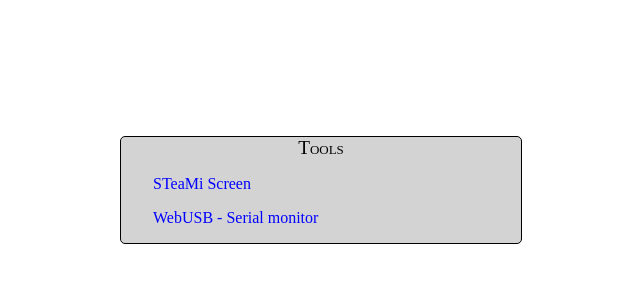
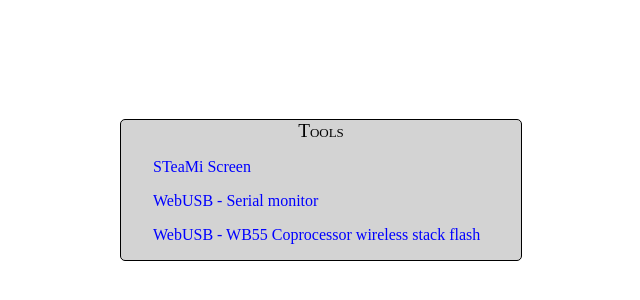
Before and after one commit to steamicc/steami-tools, a plain HTML site: page index.html in a window 1280 px wide. Shown: the part 210-510 px from the top of the page, without its empty margins (319-959 px from the left). Drawn offline with Linux system fonts and the light colour scheme.

Commit message:
Add copro stack flash

```diff
--- a/index.html
+++ b/index.html
@@ -10,6 +10,7 @@
             <ul>
                 <li><a href="steami-screen/index.html">STeaMi Screen</a></li>
                 <li><a href="webusb-serial/index.html">WebUSB - Serial monitor</a></li>
+                <li><a href="webusb-wireless-stack/index.html">WebUSB - WB55 Coprocessor wireless stack flash</a></li>
             </ul>
         </div>
     </body>
```
